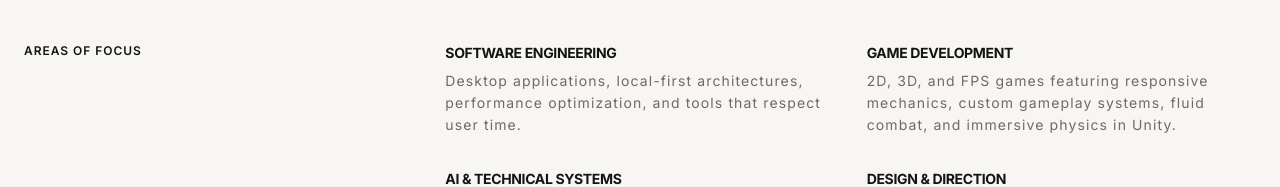
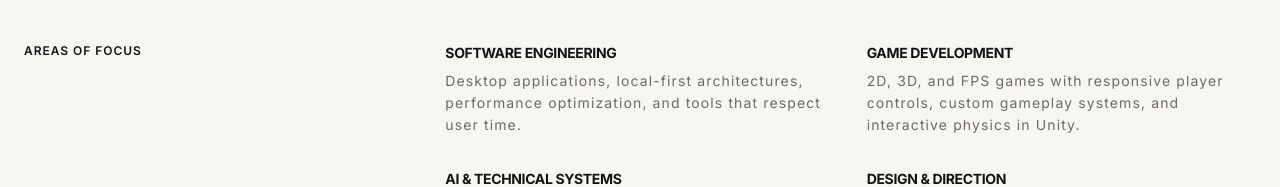
Before and after one commit to sedmugen/portfolio, a Next.js app: page /about in a window 1280 px wide. Shown: the part 720-907 px from the top of the page. Built offline with nearby package versions, Linux system fonts and the light colour scheme; no server answers.

Commit message:
docs(about): balance game development focus across 2D, 3D, and FPS systems

```diff
--- a/app/(site)/about/page.tsx
+++ b/app/(site)/about/page.tsx
@@ -16,7 +16,7 @@ const DISCIPLINES = [
   {
     title: "Game Development",
     description:
-      "2D, 3D, and FPS games featuring responsive mechanics, custom gameplay systems, fluid combat, and immersive physics in Unity.",
+      "2D, 3D, and FPS games with responsive player controls, custom gameplay systems, and interactive physics in Unity.",
   },
   {
     title: "AI & Technical Systems",
```
